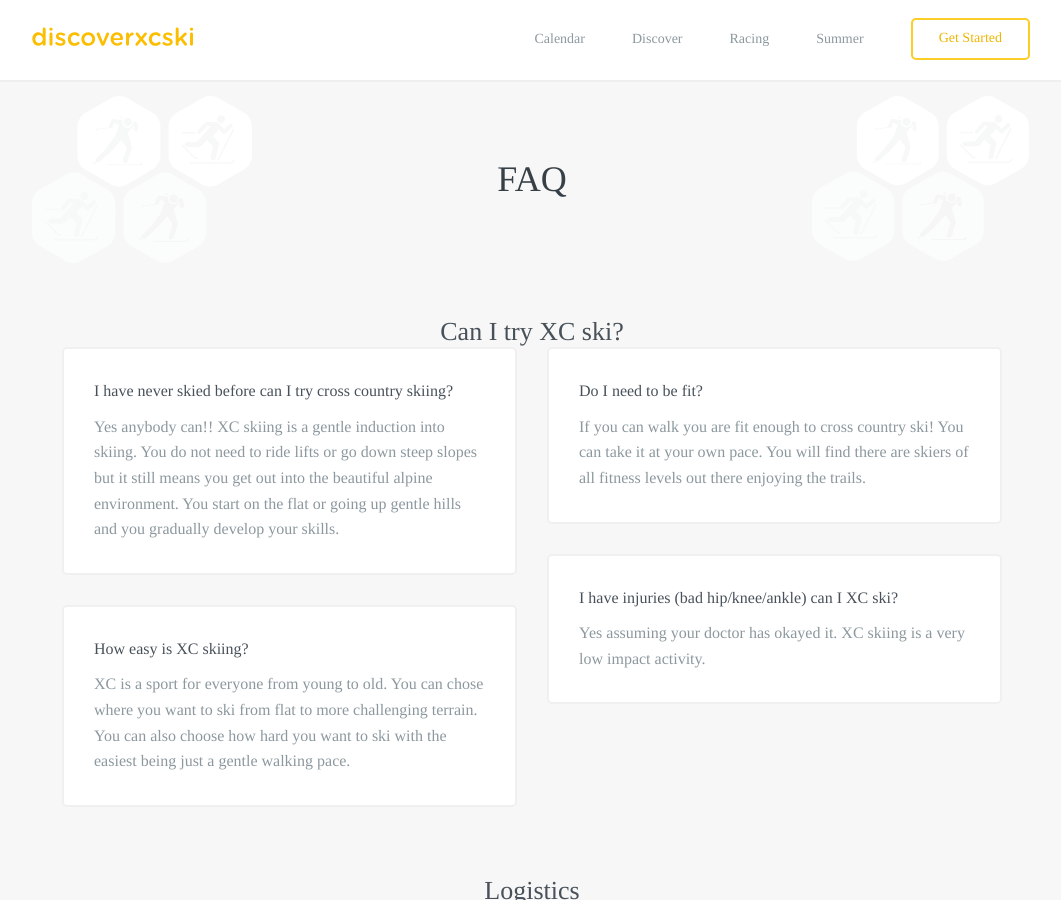
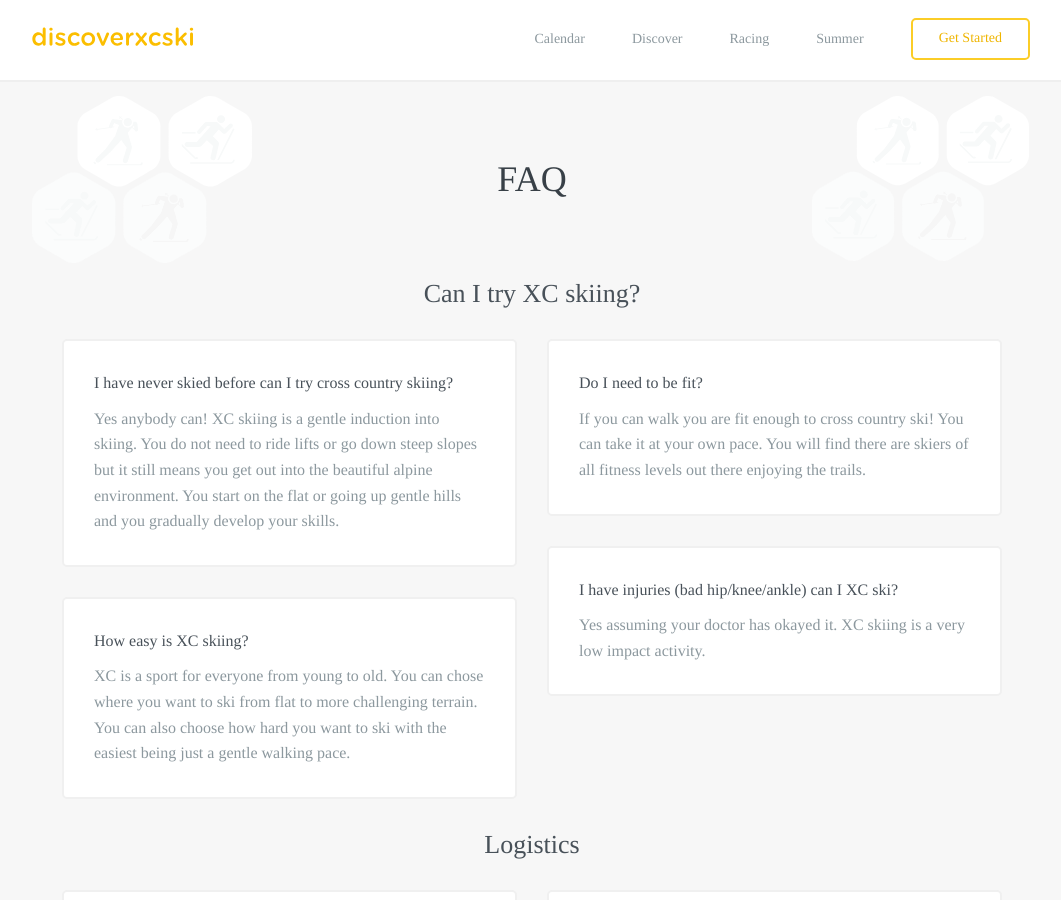
Before and after one commit to robcatto/robcatto.github.io, a Jekyll site: the page built from faq/index.html, in a window 1280 px wide and 900 px high. Shown: the whole window, without its empty margins (108-1169 px from the left). Built offline with Jekyll 4.4.1, drawn with Linux system fonts in a browser that asks for light colours; some web fonts are replaced; Markdown is read by kramdown in place of the engine named in the settings.

Commit message:
Update index.html

```diff
--- a/faq/index.html
+++ b/faq/index.html
@@ -42,13 +42,13 @@ layout: default
 
                 <section class="mobile_section" style="padding-bottom: 40px; background-color: transparent; max-width: 1030px;">
 
-                <h3 style="text-align: center; padding-top: 38px;">Can I try XC ski?</h3>
+                <h3 class="faq__heading">Can I try XC skiing?</h3>
                 <div class="row" style="overflow: auto;">
                       <div class="column two">
                       <div class="large-outline">
                         <h3>I have never skied before can I try cross country skiing?</h3>
                         <p>
-                                Yes anybody can!!  XC skiing is a gentle induction into skiing.  You do not need to ride lifts or go down steep slopes but it still means you get out into the beautiful alpine environment. You start on the flat or going up gentle hills and you gradually develop your skills.
+                                Yes anybody can!  XC skiing is a gentle induction into skiing.  You do not need to ride lifts or go down steep slopes but it still means you get out into the beautiful alpine environment. You start on the flat or going up gentle hills and you gradually develop your skills.
                         </p>
                         </div>
 
@@ -81,7 +81,7 @@ layout: default
 
                 </div>
 
-                <h3 style="text-align: center; padding-top: 38px;">Logistics</h3>
+                <h3 class="faq__heading">Logistics</h3>
                 <div class="row" style="overflow: auto;">
                       <div class="column two" style="float: left;">
                         <div class="large-outline">
```
